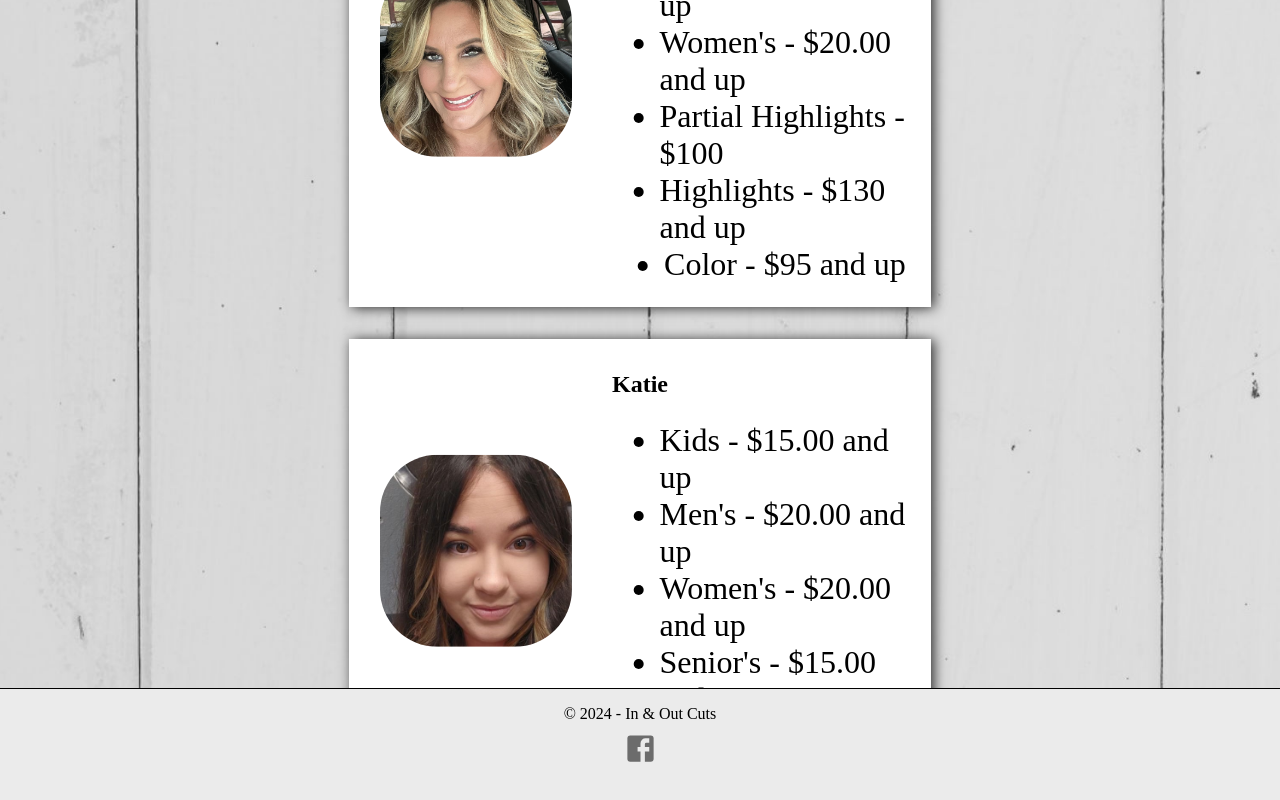
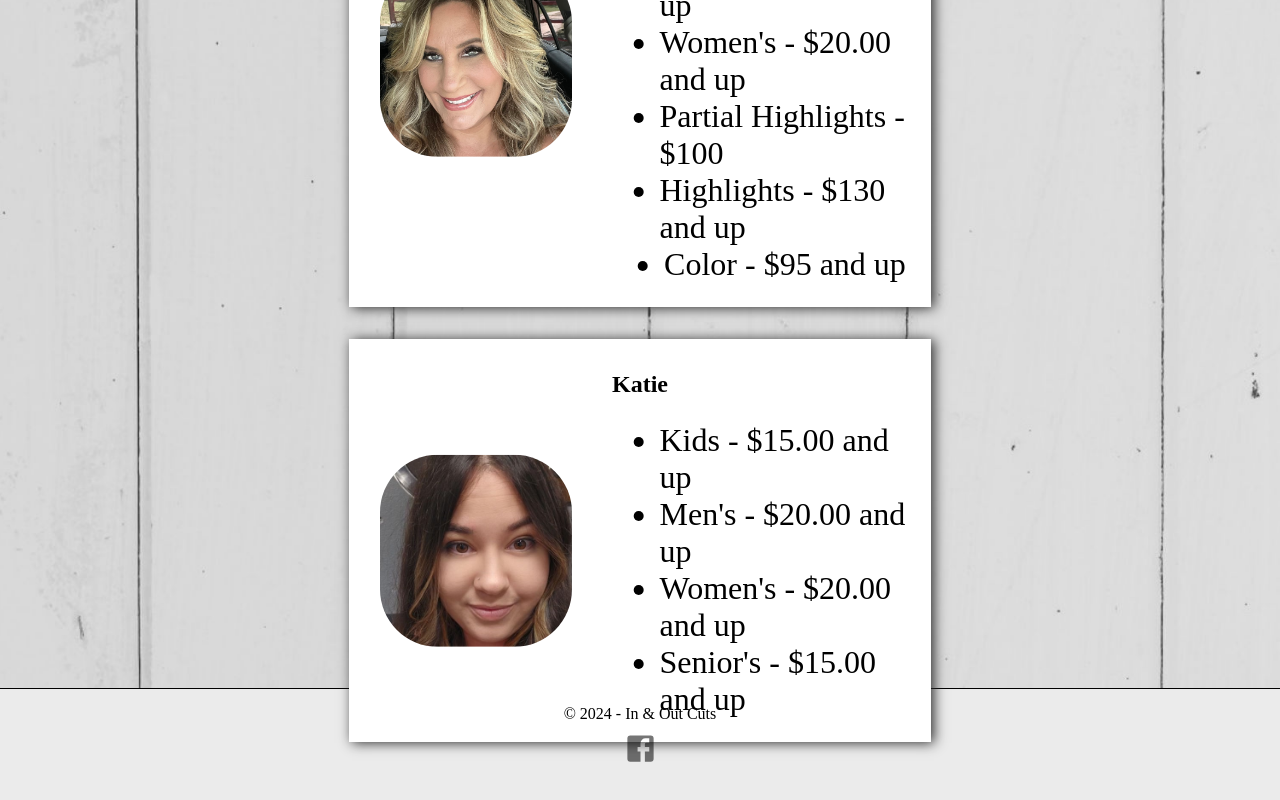
Before and after one commit to JMSONNE/In-Out, a React (Vite) app: page /pricing in a window 1280 px wide. Shown: the part 968-1768 px from the top of the page. Built offline with nearby package versions, Linux system fonts and the light colour scheme.

Commit message:
fixed weird space below footer when main-page doesnt have a set height

```diff
--- a/src/App.jsx
+++ b/src/App.jsx
@@ -9,10 +9,8 @@ function App() {
 
   return (
     <>
-      <main>
-        <NavigationBar />
-        <Router />
-      </main>
+      <NavigationBar />
+      <Router />
       <Footer />
     </>
   )
--- a/src/Components/Footer.jsx
+++ b/src/Components/Footer.jsx
@@ -9,7 +9,7 @@ export const Footer = () => {
 
     return (
         <>
-            <footer className='footer'>
+            <div className='footer'>
                 <div className="footer-content">
                     <div className="copyright">
                         <div className='footer-text'>© 2024 - In & Out Cuts</div>
@@ -21,7 +21,7 @@ export const Footer = () => {
                         </IconButton>
                     </div>
                 </div>
-            </footer>
+            </div>
         </>
     )
 }
--- a/src/index.css
+++ b/src/index.css
@@ -3,20 +3,11 @@
   padding: 0;
   box-sizing: border-box;
 }
-#root {
-  display: flex;
-  flex-direction: column;
+body {
+  flex: 1;
+  min-height: 100vh;
 }
-main {
-  flex: 1;
-  width: 100%;
-}
-html,
-body {
-  width: 100%;
-  margin: 0;
-  padding: 0;
-}
+
 /* Navbar layout and styling */
 .nav-bar {
   width: 100%;
@@ -28,6 +19,9 @@ body {
   padding-right: 2rem;
   background-color: white;
   border-bottom: 1px solid black;
+}
+.container {
+  margin-right: 1rem;
 }
 .brand {
   display: flex;
@@ -50,10 +44,12 @@ body {
 /* Layout and styling for the home page */
 .main-page {
   width: auto;
+  min-height: 100vh;
   background-image: url("../public/background.jpeg");
   background-size: cover;
   background-position: center;
   padding-top: 1rem;
+  flex-grow: 1;
 }
 .main-page-text {
   font-family: "quicksand";
@@ -118,14 +114,11 @@ body {
 
 /* Footer section */
 .footer {
-  height: 15vh;
+  min-height: 15vh;
   width: 100%;
   border-top: 1px solid black;
   padding: 1rem;
   background-color: rgb(235, 235, 235);
-  position: relative;
-  left: 0;
-  bottom: 0;
 }
 .footer-content {
   display: flex;
```
